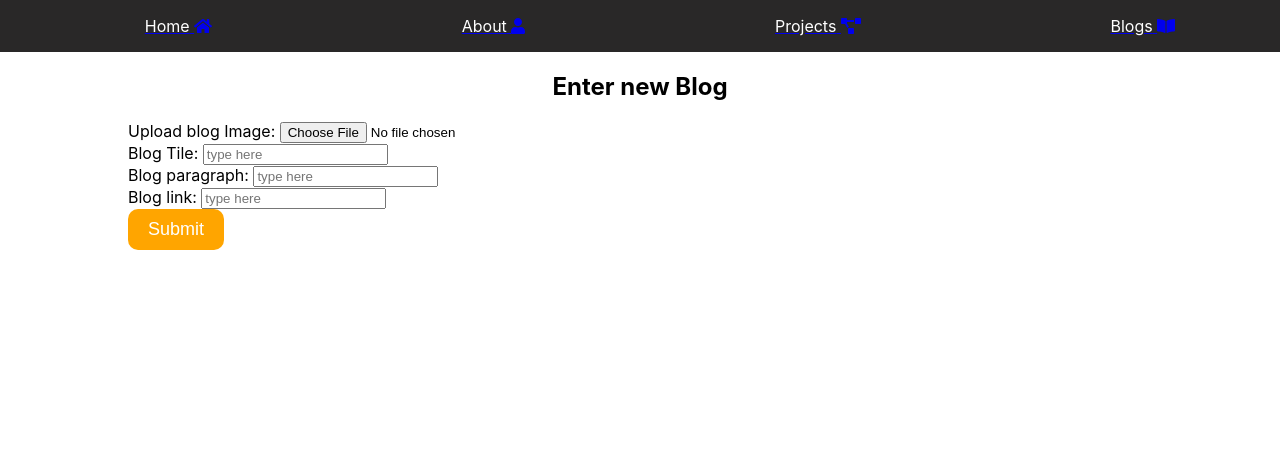
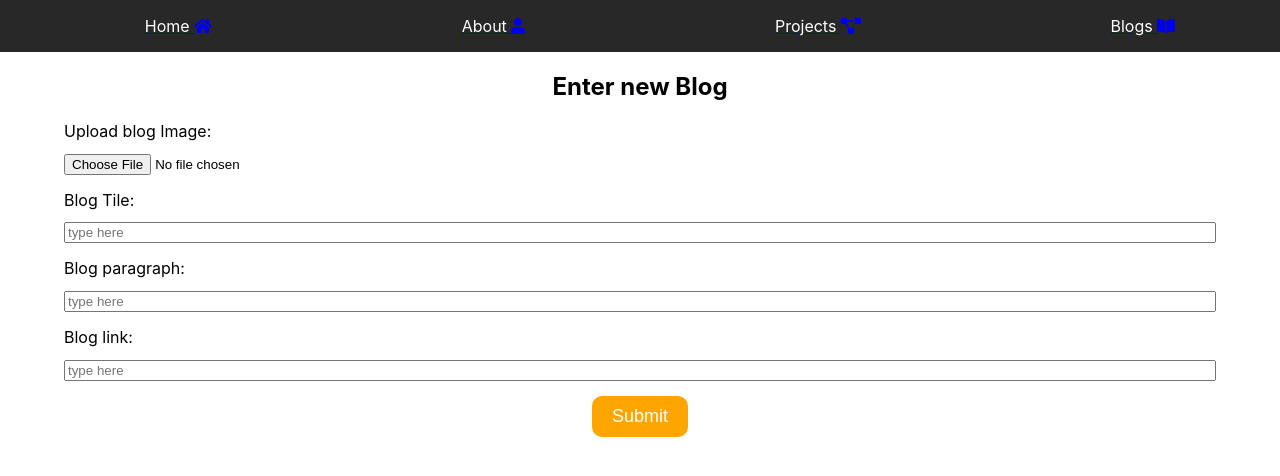
Before and after one commit to onives/my-dashboard, a React (Create React App) app: page /blogs in a window 1280 px wide. Shown: the top 476 px of the page. Built offline with nearby package versions, Linux system fonts and the light colour scheme.

Commit message:
new commit

```diff
--- a/src/components/Blogs.js
+++ b/src/components/Blogs.js
@@ -2,11 +2,13 @@ import React, { useState } from 'react';
 import { Button } from './Button'
 import '../css/forms.css';
 
+
 const Blogs = () => {
-    const[enteredImg, setEnteredImg] = useState('');
+    const [enteredImg, setEnteredImg] = useState('');
     const [enteredBlogTitle, setEnteredBlogTitle] = useState('');
     const [enteredBlogParagraph, setEnteredBlogParagraph] = useState('');
     const [enteredBlogLink, setEnteredBlogLink] = useState('');
+    const [blogs, setBlogs] = useState([]);
 
     const imgChangeHandler = (e)=>{
         setEnteredImg(e.target.value);
@@ -30,35 +32,39 @@ const Blogs = () => {
             paragraph: enteredBlogParagraph,
             link: enteredBlogLink,
         }
+        setBlogs([...blogs, newBlogData])
+        console.log(blogs);
         setEnteredImg('');
         setEnteredBlogTitle('');
         setEnteredBlogParagraph('');
         setEnteredBlogLink('')
-        console.log(newBlogData);
+
     }
 
+
+
     return (
-        <div>
-            <h2>Enter new Blog</h2>
-            <div>
+        <div className='layout_div'>
+            <h2 className='layout_title'>Enter new Blog</h2>
+            <div className='form_div'>
                 <form id='blog_form' onSubmit={formSubmitHandler}>
-                    <div>
+                    <div className='input-div'>
                         <label>Upload blog Image: </label>
                         <input type='file' value={enteredImg} onChange={imgChangeHandler}/>
                     </div>
-                    <div>
+                    <div className='input-div'>
                         <label>Blog Tile: </label>
                         <input type='text' value={enteredBlogTitle} placeholder='type here' onChange={titleChangeHandler} />
                     </div>
-                    <div>
+                    <div className='input-div'>
                         <label>Blog paragraph: </label>
                         <input type='text' value={enteredBlogParagraph} placeholder='type here' onChange={paragraphChangeHandler} />
                     </div>
-                    <div>
+                    <div className='input-div'>
                         <label>Blog link: </label>
                         <input type='text' value={enteredBlogLink} placeholder='type here' onChange={linkChangeHandler}/>
                     </div>
-                    <div>
+                    <div className='btn-div'>
                         <Button buttonStyle='btn--solid' buttonSize='btn--medium' type='submit'>Submit</Button>
                     </div>
 
--- a/src/components/Home.js
+++ b/src/components/Home.js
@@ -1,4 +1,5 @@
 import React from 'react';
+import ListComponent from './ListComponent'
 
 
 const Home = () => {
@@ -6,6 +7,7 @@ const Home = () => {
     return (
         <div>
             <h2>All your saved information is here</h2>
+            <ListComponent />
         </div>
 
     )
--- /dev/null
+++ b/src/components/ListComponent.js
@@ -0,0 +1,17 @@
+import React from 'react';
+
+const ListComponent = ({listImage, listTitle, listParagraph, listGitLink, listSiteLink})=>{
+
+    return(
+        <div>
+            <ul>
+                <li>{listImage}</li>
+                <li>{listTitle}</li>
+                <li>{listParagraph}</li>
+                <li>{listGitLink}</li>
+                <li>{listSiteLink}</li>
+            </ul>
+        </div>
+    )
+}
+export default ListComponent;
--- a/src/css/forms.css
+++ b/src/css/forms.css
@@ -1,11 +1,20 @@
-#project_form, #blog_form{
-    width: 80%;
+.layout_div{
+    margin: 0;
+    padding: 0;
+}
+.layout_title{
+    text-align: center;
+}
+.form_div{
+    width: 90%;
     margin: auto;
+}
+.input-div{
     display: flex;
     flex-direction: column;
     text-align: left;
+    margin: 15px 0px;
 }
-#project_form > input, #blog_form > input{
-    padding: 8px;
-    margin: 12px 2px;
-  }
+.input-div > label{
+    margin-bottom: 0.8rem;
+}
```
Also changed, not shown: src/components/generics/Table.js (added, +24 -0 lines).
